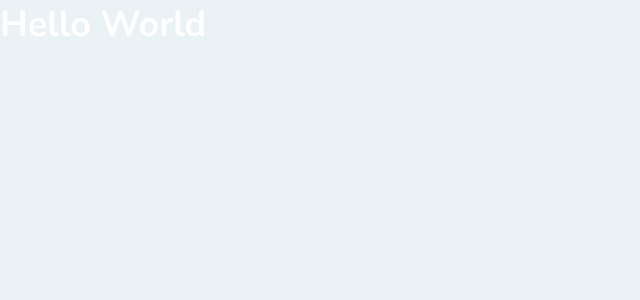
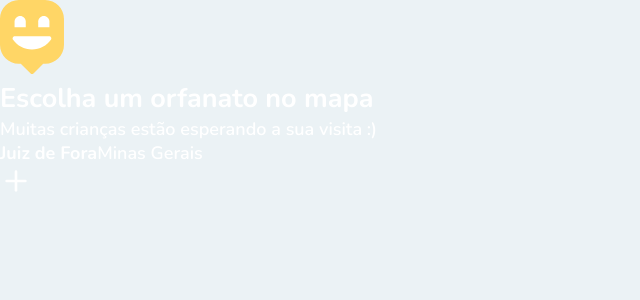
Before and after one commit to douglasabnovato/happy, a React (Create React App) app in the folder web/: page /app in a window 1280 px wide. Shown: the top 300 px of the page, without its empty margins (0-640 px from the left). Built offline with nearby package versions, Linux system fonts and the light colour scheme.

Commit message:
v1.10.1. estrutura html

```diff
--- a/web/src/pages/OrphanagesMap.tsx
+++ b/web/src/pages/OrphanagesMap.tsx
@@ -1,8 +1,28 @@
 import React from 'react';
+import { Link } from 'react-router-dom';
+import { FiPlus} from 'react-icons/fi';
+import mapMarkerImg from '../images/map-marker.svg';
 
 function OrphanagesMap(){
     return(
-        <h1>Hello World</h1>
+        <div id="page-map">
+            <aside>
+                <header>
+                    <img src={mapMarkerImg} alt="Logo da Happy"/>
+                    <h2>Escolha um orfanato no mapa</h2>
+                    <p>Muitas crianças estão esperando a sua visita :)</p>
+                </header>
+
+                <footer>
+                    <strong>Juiz de Fora</strong>
+                    <span>Minas Gerais</span>
+                </footer>
+            </aside>
+            <div></div>
+            <Link to="" className="create-orphanage">
+                <FiPlus size={32} color="#FFF"/>
+            </Link>
+        </div>
     );
 }
 
```
Also changed, not shown: web/src/styles/pages/orphanage-map.css (added), 1 other file (tests, documents, lock files or other folders).
